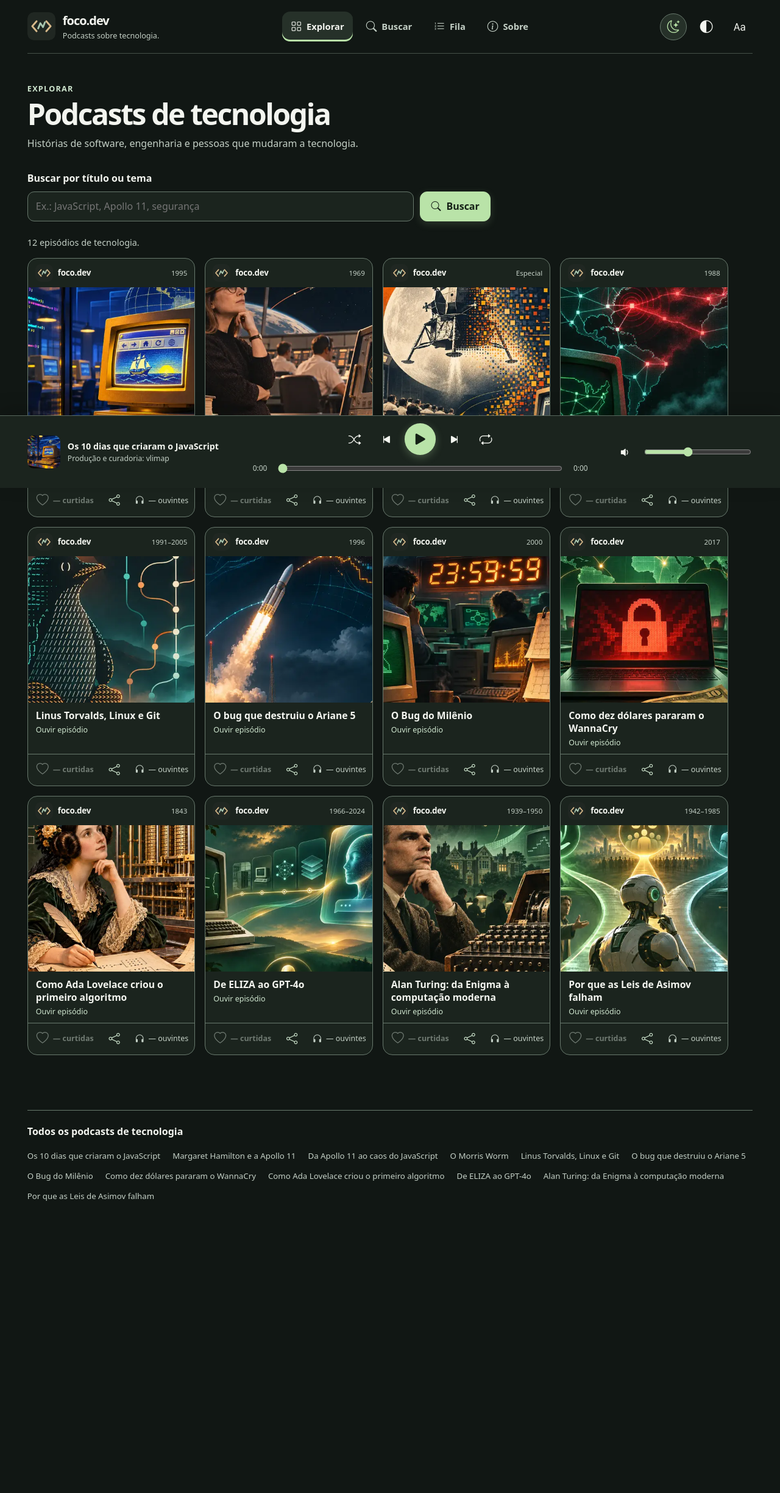
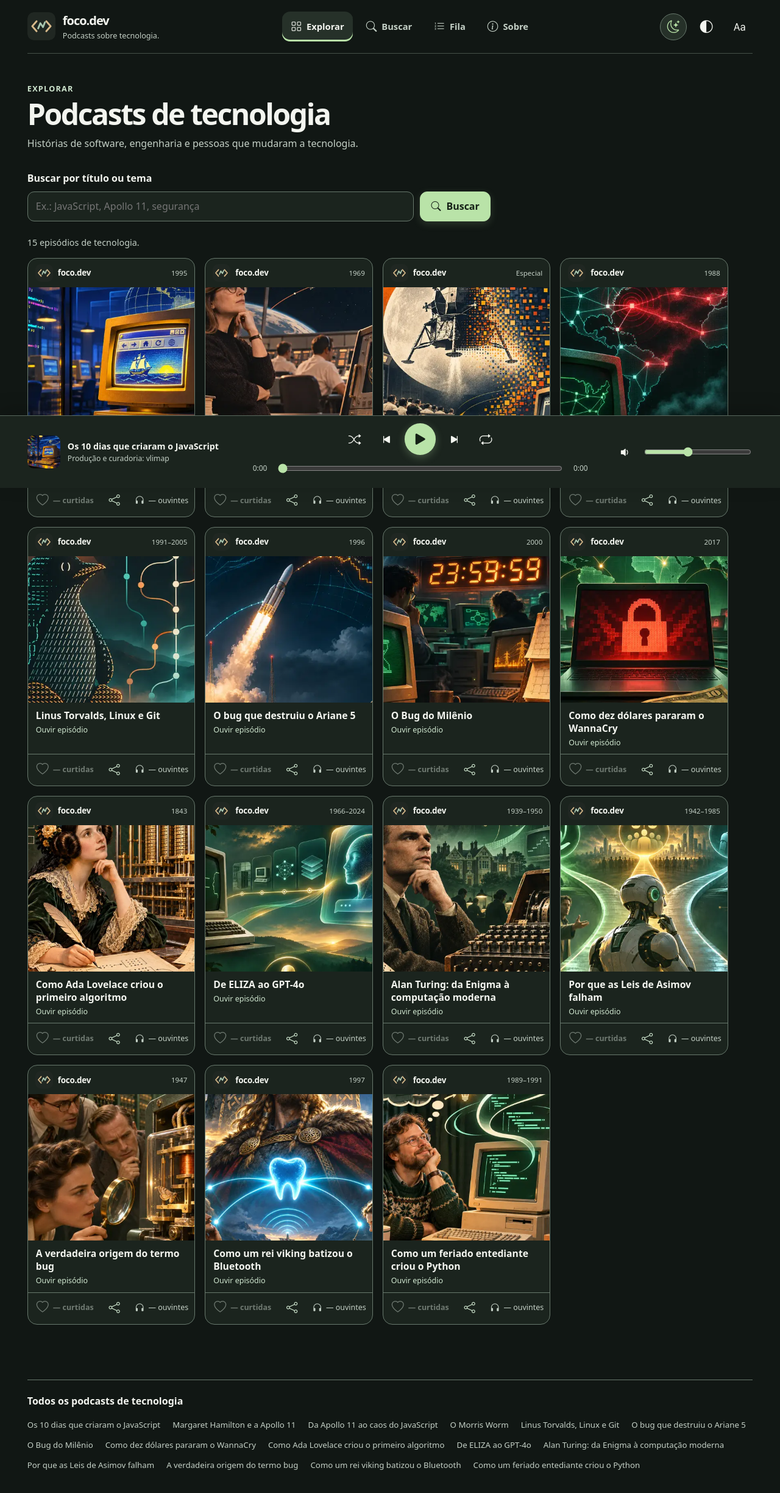
Before and after one commit to vlimap/classroom-music, a website with bundled scripts: page index.html in a window 1280 px wide. Shown: the top 2448 px of the page at 61% size. Before the commit the page ends 2211 px from the top, so only its background shows below. Built offline with nearby package versions, Linux system fonts and the light colour scheme; files whose address does not match are found by name.

Commit message:
feat: adicionar tres novos podcasts de tecnologia

```diff
--- a/api/feed.js
+++ b/api/feed.js
@@ -15,7 +15,10 @@ export const AUDIO_FILE_BYTES = Object.freeze({
   "ada-lovelace-primeiro-algoritmo": 13016679,
   "eliza-ao-gpt-4o": 10148708,
   "alan-turing-enigma": 13543274,
-  "leis-de-asimov": 15867744
+  "leis-de-asimov": 15867744,
+  "origem-do-termo-bug": 10329087,
+  "rei-viking-bluetooth": 26710879,
+  "feriado-entediante-python": 23891731
 });
 
 function xml(value) {
--- a/index.html
+++ b/index.html
@@ -169,6 +169,9 @@
         <li><a href="/podcasts/eliza-ao-gpt-4o">De ELIZA ao GPT-4o</a></li>
         <li><a href="/podcasts/alan-turing-enigma">Alan Turing: da Enigma à computação moderna</a></li>
         <li><a href="/podcasts/leis-de-asimov">Por que as Leis de Asimov falham</a></li>
+        <li><a href="/podcasts/origem-do-termo-bug">A verdadeira origem do termo bug</a></li>
+        <li><a href="/podcasts/rei-viking-bluetooth">Como um rei viking batizou o Bluetooth</a></li>
+        <li><a href="/podcasts/feriado-entediante-python">Como um feriado entediante criou o Python</a></li>
       </ul>
     </nav>
     </div>
--- a/src/podcasts.js
+++ b/src/podcasts.js
@@ -12,7 +12,10 @@ const summaries = Object.freeze({
   "ada-lovelace-primeiro-algoritmo": "Ada Lovelace percebeu que a máquina analítica poderia manipular símbolos e não apenas números. Este episódio apresenta a visão que levou ao primeiro algoritmo publicado para uma máquina e por que suas ideias continuam presentes na computação.",
   "eliza-ao-gpt-4o": "Da conversa simulada de ELIZA aos modelos multimodais contemporâneos, este episódio percorre as mudanças na relação entre pessoas e computadores. A história mostra o que evoluiu, o que permanece igual e como a linguagem virou uma interface de computação.",
   "alan-turing-enigma": "Alan Turing ajudou a transformar a quebra de códigos em um problema de computação sistemática. O episódio conecta a Enigma, as máquinas de criptoanálise e o legado de Turing para a computação moderna.",
-  "leis-de-asimov": "As Leis de Asimov parecem simples, mas situações reais revelam conflitos entre ordens, segurança e autonomia. Este episódio discute por que regras bem-intencionadas falham quando não conseguem prever contexto, ambiguidades e consequências inesperadas."
+  "leis-de-asimov": "As Leis de Asimov parecem simples, mas situações reais revelam conflitos entre ordens, segurança e autonomia. Este episódio discute por que regras bem-intencionadas falham quando não conseguem prever contexto, ambiguidades e consequências inesperadas.",
+  "origem-do-termo-bug": "A história do termo bug mistura engenharia, investigação e uma mariposa encontrada em um computador eletromecânico. Este episódio separa o mito da documentação histórica e mostra como a palavra passou a representar falhas de software.",
+  "rei-viking-bluetooth": "O nome Bluetooth nasceu de uma referência a Harald Bluetooth, um rei conhecido por unir povos escandinavos. O episódio acompanha como uma metáfora histórica batizou uma tecnologia de comunicação entre dispositivos.",
+  "feriado-entediante-python": "Durante um feriado, Guido van Rossum começou a trabalhar em uma linguagem que buscava ser simples, legível e divertida. Este episódio acompanha as escolhas que deram origem ao Python e ajudaram a torná-lo tão influente."
 });
 
 // Episódios editoriais em produção. Os botões de reprodução só aparecem após
@@ -75,6 +78,18 @@ export const PODCAST_EPISODES = Object.freeze([
   Object.freeze({
     ...episode("leis-de-asimov", "Por que as Leis de Asimov falham", "1942–1985", "Por que regras simples para robôs entram em conflito quando enfrentam situações reais, ambiguidades e consequências inesperadas.", "leis-de-asimov.m4a", "/covers/podcasts/leis-de-asimov.webp"),
     duration: 1301.293
+  }),
+  Object.freeze({
+    ...episode("origem-do-termo-bug", "A verdadeira origem do termo bug", "1947", "Como uma mariposa em um computador eletromecânico ajudou a popularizar o uso de bug para falar de falhas na computação.", "origem-do-termo-bug.m4a", "/covers/podcasts/origem-do-termo-bug.webp"),
+    duration: 846.576
+  }),
+  Object.freeze({
+    ...episode("rei-viking-bluetooth", "Como um rei viking batizou o Bluetooth", "1997", "A história de Harald Bluetooth e da metáfora que deu nome a uma das tecnologias mais usadas para conectar dispositivos.", "rei-viking-bluetooth.m4a", "/covers/podcasts/rei-viking-bluetooth.webp"),
+    duration: 2191.499
+  }),
+  Object.freeze({
+    ...episode("feriado-entediante-python", "Como um feriado entediante criou o Python", "1989–1991", "Como Guido van Rossum aproveitou um feriado para começar uma linguagem que mudaria a programação.", "feriado-entediante-python.m4a", "/covers/podcasts/feriado-entediante-python.webp"),
+    duration: 1960.043
   })
 ]);
 
```
Also changed, not shown: tests/podcasts.test.js (+3 -2 lines), tests/social.test.js (+1 -1 lines), README.md, covers/podcasts/feriado-entediante-python-card.webp (added), covers/podcasts/feriado-entediante-python.webp (added), covers/podcasts/origem-do-termo-bug-card.webp (added), covers/podcasts/origem-do-termo-bug.webp (added), covers/podcasts/rei-viking-bluetooth-card.webp (added), covers/podcasts/rei-viking-bluetooth.webp (added), covers/social/feriado-entediante-python.jpg (added), covers/social/origem-do-termo-bug.jpg (added), covers/social/rei-viking-bluetooth.jpg (added), 3 other files.
